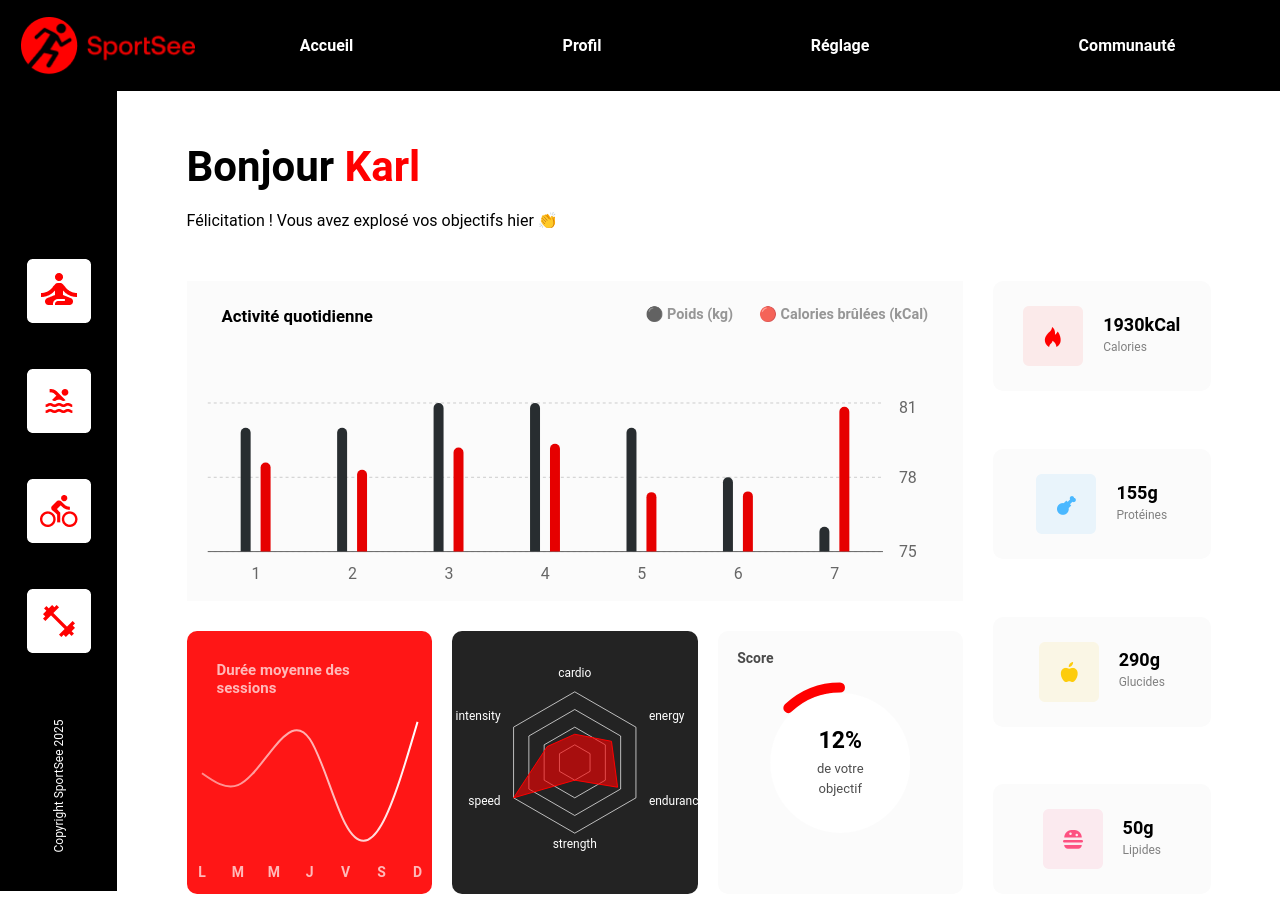
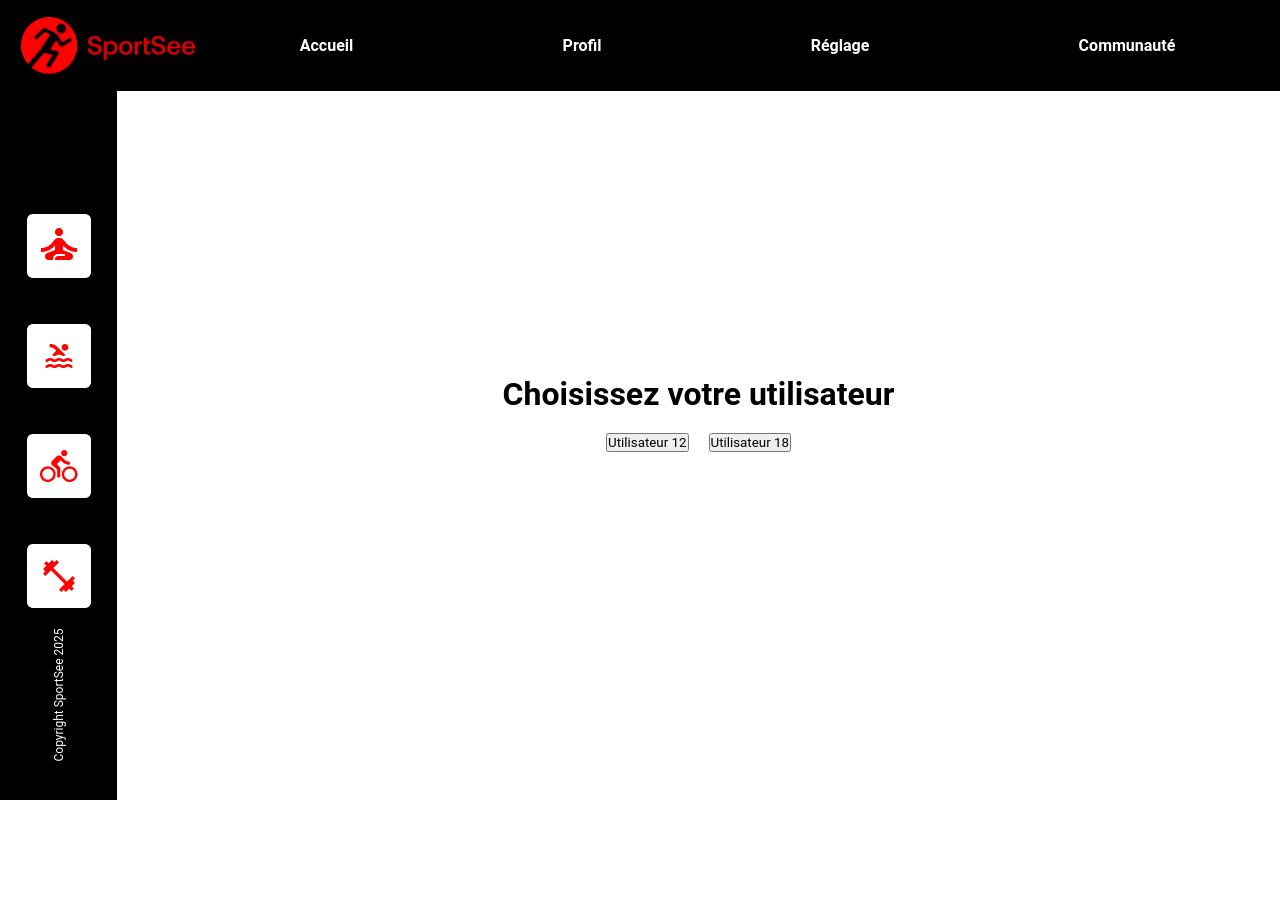
Before and after one commit to PaulG57/Projet_12_SportSee, a React (Vite) app: page / in a window 1280 px wide. After the commit the page ends 800 px from the top, so only its background shows below. Built offline with nearby package versions, Linux system fonts and the light colour scheme; no server answers.

Commit message:
page selection user

```diff
--- a/src/components/App.jsx
+++ b/src/components/App.jsx
@@ -1,6 +1,8 @@
+import { Routes, Route } from "react-router-dom";
 import Navbar from "./Navbar";
 import Sidebar from "./Sidebar";
-import Profile from "./Profile";
+import SelectUser from "../pages/SelectUser";
+import Profile from "../pages/Profile";
 
 function App() {
   return (
@@ -9,7 +11,10 @@ function App() {
         <div className="container">
           <Sidebar />
           <main className="content">
-            <Profile />
+            <Routes>
+              <Route path="/" element={<SelectUser />} />
+              <Route path="/profile/:id" element={<Profile />} />
+            </Routes>
           </main>
         </div>
       </div>
--- a/src/components/AverageSessionsChart.jsx
+++ b/src/components/AverageSessionsChart.jsx
@@ -17,7 +17,7 @@ const AverageSessionsChart = ({ data }) => {
             <div className="chart-title">Durée moyenne des sessions</div>
             <div className="chart-overlay" style={{ left, right: 0 }} />
 
-            <ResponsiveContainer width="100%" height="100%">
+            <ResponsiveContainer>
                 <LineChart data={data}>
                     <YAxis hide domain={['dataMin - 20', 'dataMax + 50']} />
                     <XAxis
--- /dev/null
+++ b/src/components/Error.jsx
@@ -0,0 +1,12 @@
+import "../styles/Error.css";
+
+const Erreur = () => {
+    return (
+        <div className="error-container">
+            <h2>❌ Oups ! Une erreur est survenue</h2>
+            <p>Impossible de récupérer les données</p>
+        </div>
+    );
+};
+
+export default Erreur;
--- a/src/components/ScoreChart.jsx
+++ b/src/components/ScoreChart.jsx
@@ -11,7 +11,7 @@ const ScoreChart = ({ score }) => (
       startAngle={90} endAngle={90 + (score * 3.6)}
       barSize={10} data={[{ value: score }]}
     >
-      <RadialBar dataKey="value" fill="red" clockWise cornerIsExternal cornerRadius={10} />
+      <RadialBar dataKey="value" fill="red" cornerIsExternal cornerRadius={10} />
     </RadialBarChart>
     <div className="score-text">
       <p className="score-value">{score}%</p>
--- a/src/components/Profile.jsx
+++ b/src/pages/Profile.jsx
@@ -1,23 +1,32 @@
 import { useEffect, useState } from "react";
+import { useParams } from "react-router-dom";
 import { getUserData } from "../services/data";
-import ActivityChart from "./ActivityChart";
-import AverageSessionsChart from "./AverageSessionsChart";
-import RadarGraph from "./PerformanceChart";
-import ScoreChart from "./ScoreChart";
-import KeyDataSection from "./KeyDataSection";
+import ActivityChart from "../components/ActivityChart";
+import AverageSessionsChart from "../components/AverageSessionsChart";
+import RadarGraph from "../components/PerformanceChart";
+import ScoreChart from "../components/ScoreChart";
+import KeyDataSection from "../components/KeyDataSection";
+import Erreur from "../components/Error";
 
 const Profile = () => {
+  const { id } = useParams();
   const [user, setUser] = useState(null);
+  const [error, setError] = useState(false);
 
   useEffect(() => {
       const fetchData = async () => {
-          const data = await getUserData(12);
-          setUser(data);
+          const data = await getUserData(id);
+          if (!data) {
+              setError(true);
+          } else {
+              setUser(data);
+          }
       };
       fetchData();
-  }, []);
+  }, [id]);
 
-  if (!user) return <div>❌ Une erreur est survenue</div>;
+  if (error) return <Erreur />;
+  if (!user) return <div>Chargement...</div>;
 
   return (
     <div className="profile">
--- /dev/null
+++ b/src/pages/SelectUser.jsx
@@ -0,0 +1,18 @@
+import { useNavigate } from "react-router-dom";
+import "../styles/selectUser.css";
+
+const SelectionUtilisateur = () => {
+    const navigate = useNavigate();
+
+    return (
+        <div className="selection-container">
+            <h1>Choisissez votre utilisateur</h1>
+            <div className="user-buttons">
+                <button onClick={() => navigate("/profile/12")}>Utilisateur 12</button>
+                <button onClick={() => navigate("/profile/18")}>Utilisateur 18</button>
+            </div>
+        </div>
+    );
+};
+
+export default SelectionUtilisateur;
--- a/src/services/data.js
+++ b/src/services/data.js
@@ -14,8 +14,8 @@ const fetchData = async (url) => {
         const response = await fetch(url);
         const data = await response.json();
         return data.data;
-    } catch (error) {
-        console.error("Erreur lors de la récupération des données :", error);
+    } catch {
+        return null;
     }
 };
 
@@ -37,15 +37,15 @@ export const getUserData = async (userId) => {
                 fetchData(`${BASE_URL}/${userId}/performance`)
             ]);
             return new UserDataModel(user, activity, averageSessions, performance);
-        } catch (error) {
-            console.error("Erreur lors de la récupération des données utilisateur :", error);
+        } catch {
+            return null;
         }
+    } else {
+        // Mode Mock : récupère et formate les données locales
+        const user = USER_MAIN_DATA.find(user => user.id === userId);
+        const activity = USER_ACTIVITY.find(act => act.userId === userId);
+        const averageSessions = USER_AVERAGE_SESSIONS.find(sess => sess.userId === userId);
+        const performance = USER_PERFORMANCE.find(perf => perf.userId === userId);
+        return new UserDataModel(user, activity, averageSessions, performance);
     }
-
-    // Mode Mock : récupère et formate les données locales
-    const user = USER_MAIN_DATA.find(user => user.id === userId);
-    const activity = USER_ACTIVITY.find(act => act.userId === userId);
-    const averageSessions = USER_AVERAGE_SESSIONS.find(sess => sess.userId === userId);
-    const performance = USER_PERFORMANCE.find(perf => perf.userId === userId);
-    return new UserDataModel(user, activity, averageSessions, performance);
 };
--- /dev/null
+++ b/src/styles/error.css
@@ -0,0 +1,10 @@
+.error-container {
+    position: relative;
+    top: 40%;
+    text-align: center;
+    background-color: #FFD2D2;
+    padding: 20px;
+    border-radius: 10px;
+    margin: 20px;
+    font-weight: bold;
+}
--- a/src/styles/index.css
+++ b/src/styles/index.css
@@ -19,6 +19,7 @@
 .content {
     margin: auto;
     width: 80%;
+    height: 100%;
 }
 
 .user-name {
--- /dev/null
+++ b/src/styles/selectUser.css
@@ -0,0 +1,16 @@
+.selection-container {
+    display: flex;
+    flex-direction: column;
+    align-items: center;
+    position: relative;
+    top: 40%
+}
+
+.selection-container h1 {
+    margin-bottom: 20px;
+}
+
+.user-buttons {
+    display: flex;
+    gap: 20px;
+}
```
Lines whose indentation alone changed are shown as unchanged.
